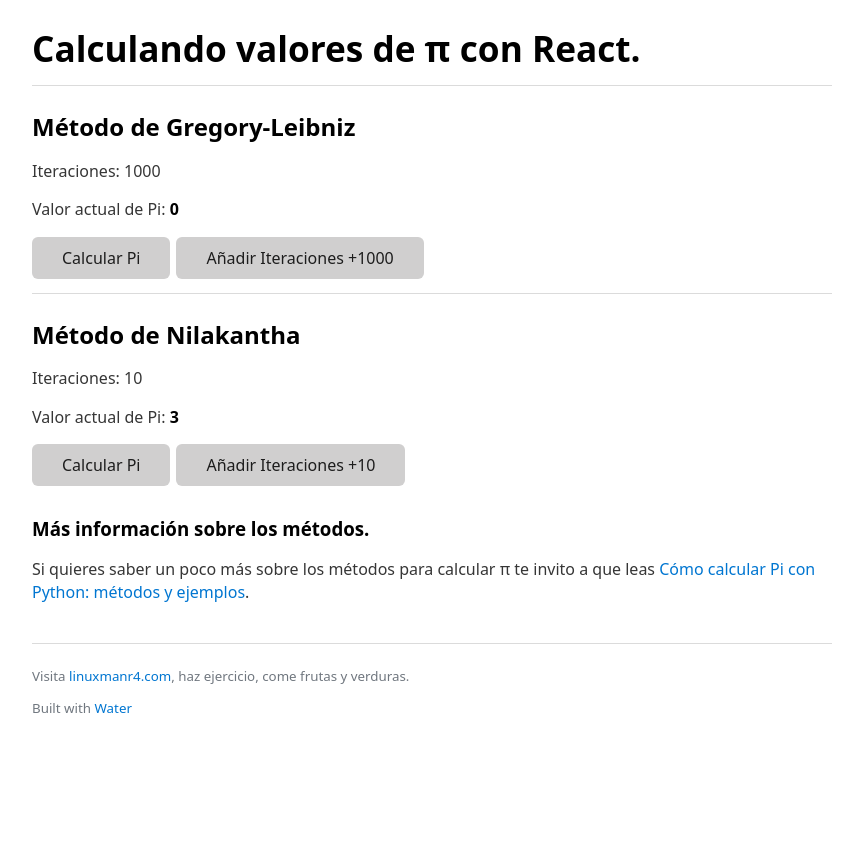
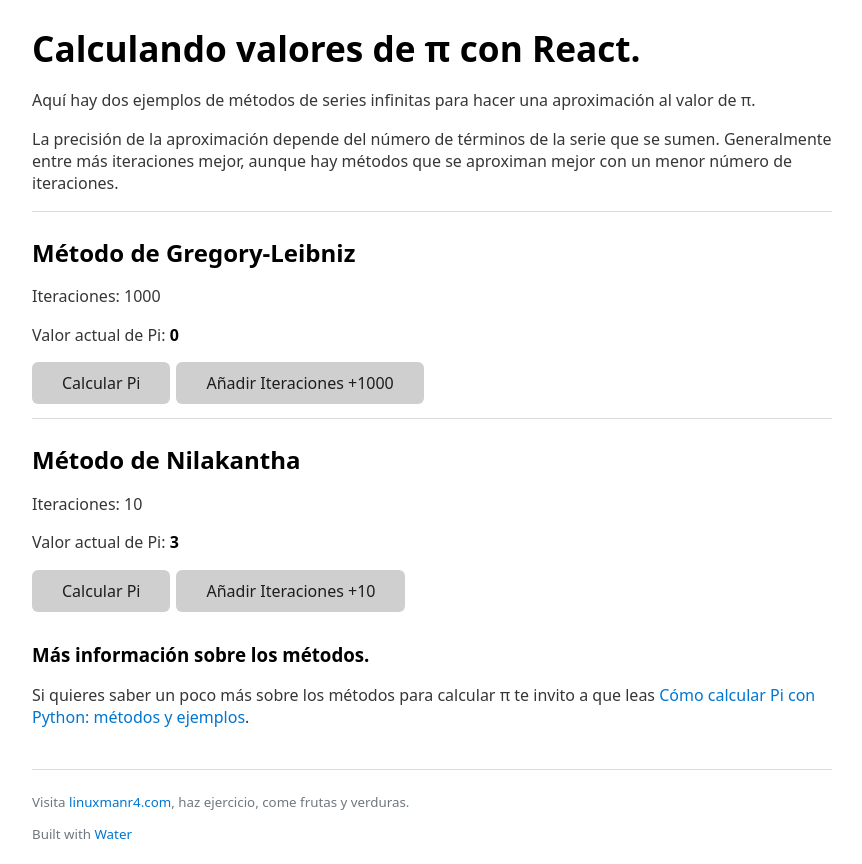
Before and after one commit to linuxman/pi-react, a React (Create React App) app: page / in a window 1280 px wide. Shown: the whole page, without its empty margins (208-1070 px from the left). Before the commit the page ends 800 px from the top, so only its background shows below. Built offline with nearby package versions, Linux system fonts and the light colour scheme.

Commit message:
Se agregó un texto en la parte superior

```diff
--- a/src/App.js
+++ b/src/App.js
@@ -8,6 +8,15 @@ const App = () => {
   return (
     <div>
       <h1>Calculando valores de &pi; con React.</h1>
+      <p>
+        Aquí hay dos ejemplos de métodos de series infinitas para hacer una
+        aproximación al valor de &pi;.
+      </p>
+      <p>
+        La precisión de la aproximación depende del número de términos de la
+        serie que se sumen. Generalmente entre más iteraciones mejor, aunque hay
+        métodos que se aproximan mejor con un menor número de iteraciones.
+      </p>
       <hr></hr>
       <Leibniz />
       <hr></hr>
```
